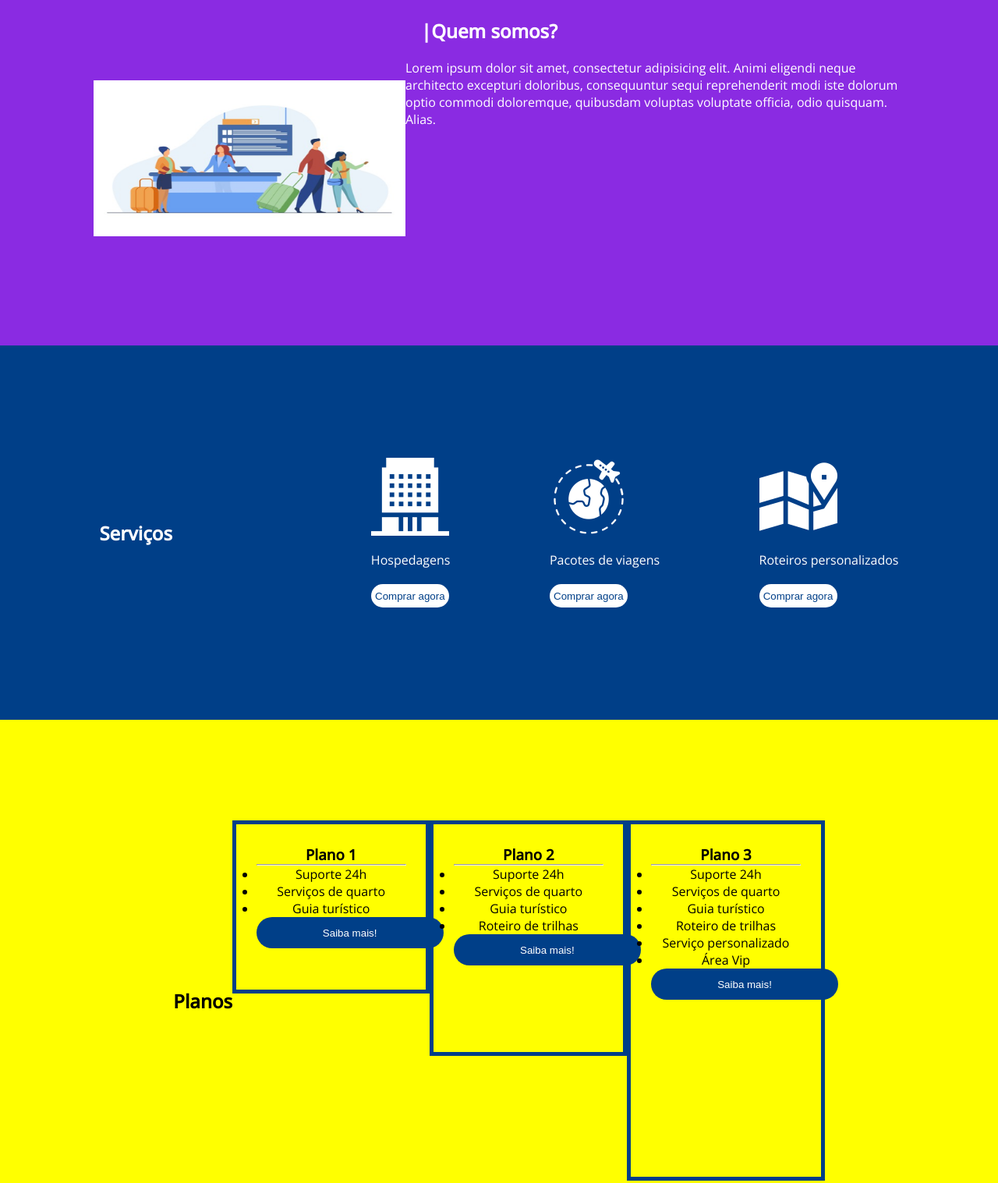
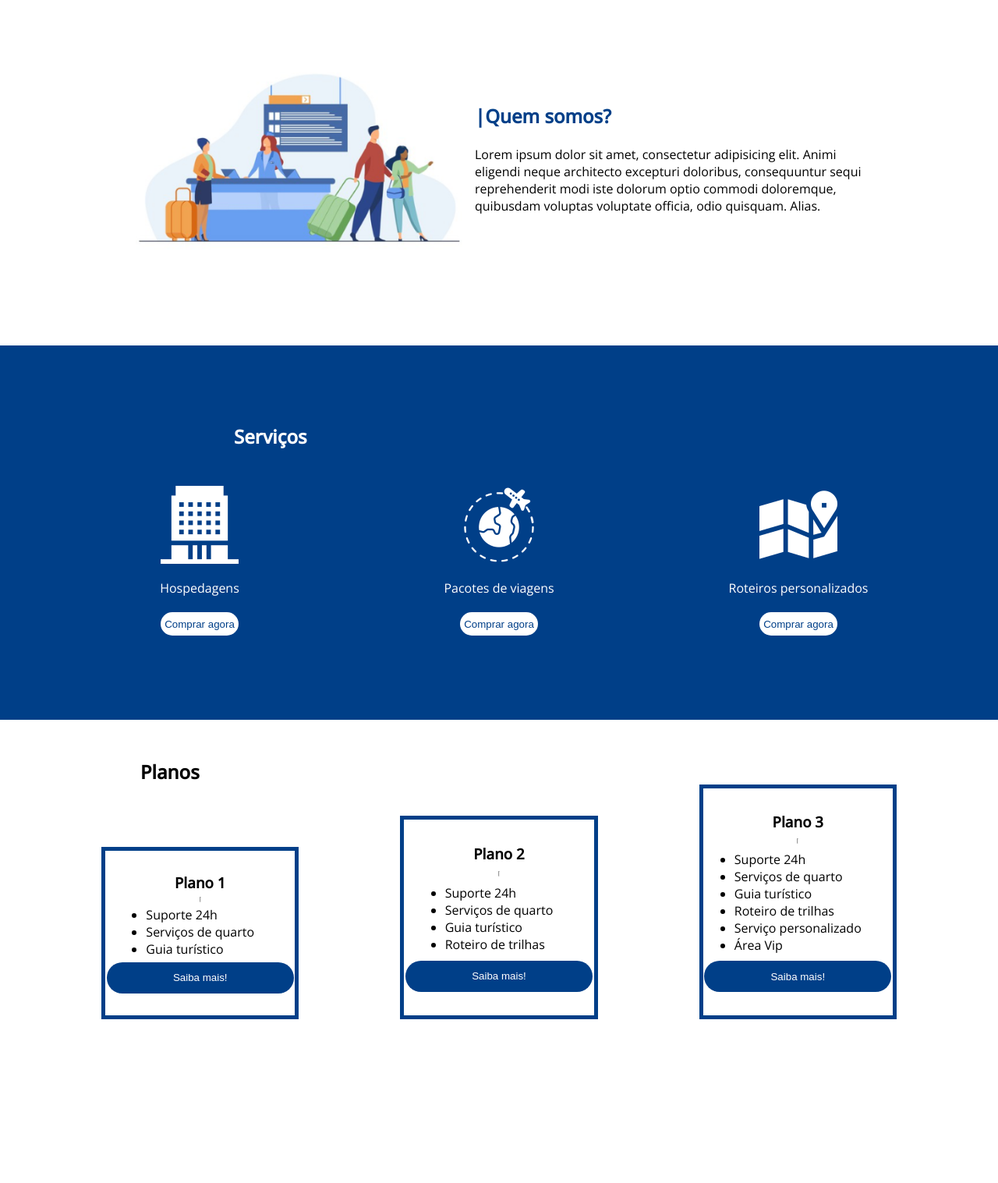
Before and after one commit to Gabileichtweis/Flex-Turismos, a plain HTML site: page index.html in a window 1280 px wide. Shown: the part 837-2354 px from the top of the page at 78% size. Drawn offline with nearby package versions, Linux system fonts and the light colour scheme.

Commit message:
alterado em aula 26 01

```diff
--- a/index.html
+++ b/index.html
@@ -50,6 +50,7 @@
 
             <div id="texto-quem-somos">
                 <h2 class="p_quem_somos">|Quem somos?</h2>
+                <br>
 
                 <p class="descricao_quem_somos">
                     Lorem ipsum dolor sit amet, consectetur adipisicing elit. Animi eligendi neque architecto excepturi doloribus, consequuntur sequi reprehenderit modi iste dolorum optio commodi doloremque, quibusdam voluptas voluptate officia, odio quisquam. Alias.
@@ -59,8 +60,8 @@
 
         <section class="container container-servicos" id="servicos">
             <h2 class="t-servicos">Serviços</h2>
-            <br>
-            <div>
+            <div class="icones-services">
+                <div class="hospedagens">
                     <figure class="figure-img">
                         <img src="./images/icon-2.png" alt="imagem predio" class="img-predio"/>
                     </figure>
@@ -68,7 +69,7 @@
                     <button class="btn-servicos">Comprar agora</button>
                 </div>
 
-            <div>
+                <div class="pacotes">
                     <figure class="figure-img">
                         <img src="./images/icon-1.png" alt="" class="img-aviao">
                     </figure>
@@ -76,17 +77,18 @@
                     <button class="btn-servicos">Comprar agora</button>
                 </div>
 
-            <div>
+                <div class="roteiros">
                     <figure class="figure-img">
                         <img src="./images/icon-3.png" alt="" class="img-mapa">
                     </figure>
                     <p class="p-servicos">Roteiros personalizados</p>
                     <button class="btn-servicos">Comprar agora</button>
                 </div>
+            </div>
         </section>
 
         <section class="container container-planos" id="planos">
-            <h2>Planos</h2>
+            <h2 class="t-planos">Planos</h2>
             <div id="div-planos">
                 <div id="plano-1" class="planos">
                     <h3>Plano 1</h3>
@@ -129,9 +131,8 @@
     </main>
 
     <footer>
-        <div>
-            <p>FOOTER</p>
-        </div>
+        <small>&copy; CSS Flexbox</small>
+        <small>Turma Starter Plus</small>
     </footer>
 
 </body>
--- a/style.css
+++ b/style.css
@@ -5,13 +5,13 @@
 
 html {
   scroll-behavior: smooth;
-  overflow-x: hidden;
   font-family: 'Open Sans', sans-serif;
 }
 
 body {
   width: 100vw;
   height: 100vh;
+  overflow-x: hidden;
 }
 
 footer {
@@ -19,6 +19,10 @@ footer {
   height: 10vh;
   background-color: #003f88;
   color: white;
+  display: flex;
+  flex-direction: row;
+  justify-content: space-around;
+  align-items: center;
 }
 
 a {
@@ -56,18 +60,27 @@ header{
   width: 100vw;
   height: 60vh;
   display: flex;
-  justify-content: center;
   flex-direction: row;
-  align-items: center;
 }
 
 /* HOME */
 .container-home {
-  background-color: green;
   height: 85vh;
-  display: flex;
-  flex-direction: row;
   justify-content: space-around;
+  align-items: center;
+}
+
+#img-home {
+  animation: imagemHome 5s;
+}
+
+@keyframes imagemHome {
+  0% {
+    opacity: 0;
+  }
+  100% {
+    opacity: 1;
+  }
 }
 
 .titulo-home {
@@ -80,6 +93,29 @@ header{
     margin: 10px;
     margin: 10px;
     color: #003f88;
+    white-space: nowrap;
+    overflow: hidden;
+    border-right: 5px solid black;
+    animation: digitando 2s steps(13) infinite alternate,
+      barrinha 800ms steps(13) infinite normal;
+}
+
+@keyframes digitando {
+  from {
+      width: 0%;
+  }
+  to {
+      width: 100%;
+  }
+}
+
+@keyframes barrinha {
+  from {
+      border-color: black;
+  }
+  to {
+      border-color: transparent;
+  }
 }
 
 #div-home {
@@ -87,55 +123,60 @@ header{
   font-size: 17px;
 }
 
-#img-home {
-    align-self: flex-end;
-}
-
-
 
 /* QUEM SOMOS */
 .container-quemsomos {
-  background-color: blueviolet;
-  color: white;
-  display: flex;
-  flex-direction: row;
+  justify-content: center;
+  align-items: center;
 }
 
-.descricao_quem_somos {
-  align-self: center;
-  text-align: left;
+.img-quem-somos{
+  width: 450px;
+}
+
+#texto-quem-somos{
+  display: flex;
+  flex-direction: column;
+  justify-content: center;
+  width: 40vw;
+  height: 50vh;
 }
 
 .p_quem_somos {
-  margin: 20px;
+  color: #003f88;
 }
-
-#texto-quem-somos{
-  width: 50vw;
-  height: 50vh;
-}
-
-.img-quem-somos{
-  width: 400px;
-  height: 200px;
-}
-
-
 
 /* SERVIÇOS */
 .container-servicos {
+  background-color: #003f88;
+  flex-direction: column;
+  justify-content: center;
+}
+
+.icones-services {
   display: flex;
-  background-color: #003f88;
+  width: 100%;
   justify-content: space-evenly;
 }
 
 .t-servicos {
   color: white;
+  align-self: flex-start;
+  width: 15vw;
+  height: 10vh;
+  margin-left: 300px;
+}
+
+.hospedagens, .pacotes, .roteiros {
+  display: flex;
+  flex-direction: column;
+  align-items: center;
+  width: 20vw;
+  height: 25vh;
 }
 
 .img-predio {
   width: 100px;
-  height: 100px;
 }
 
 .img-aviao {
@@ -168,24 +209,39 @@ header{
   height: 100px;
 }
 
-
-
 /* PLANOS */
 .container-planos {
-  background-color: yellow;
+  flex-direction: column;
   height: 90vh;
-  justify-content: center;
+  align-items: center;
+}
+
+.t-planos {
+  align-self: flex-start;
+  margin-left: 180px;
+  margin-top: 50px;
 }
 
 #div-planos {
+  width: 100vw;
   display: flex;
-  justify-content: flex-end;
+  justify-content: space-evenly;
+  align-items: flex-end;
 }
 
 .planos {
   border: solid 5px #003f88;
-  text-align: center;
+  text-align: justify;
   padding: 2vw;
+  display: flex;
+  flex-direction: column;
+  justify-content: space-around;
+  align-items: center;
+}
+
+hr {
+  color: #003f88;
+  height: 5px;
 }
 
 #plano-1 {
@@ -195,12 +251,12 @@ header{
 
 #plano-2 {
   width: 15vw;
-  height: 30vh;
+  height: 25vh;
 }
 
 #plano-3 {
   width: 15vw;
-  height: 50vh;
+  height: 30vh;
 }
 
 .btn-planos, .btn-home {
```
Lines whose indentation alone changed are shown as unchanged.
